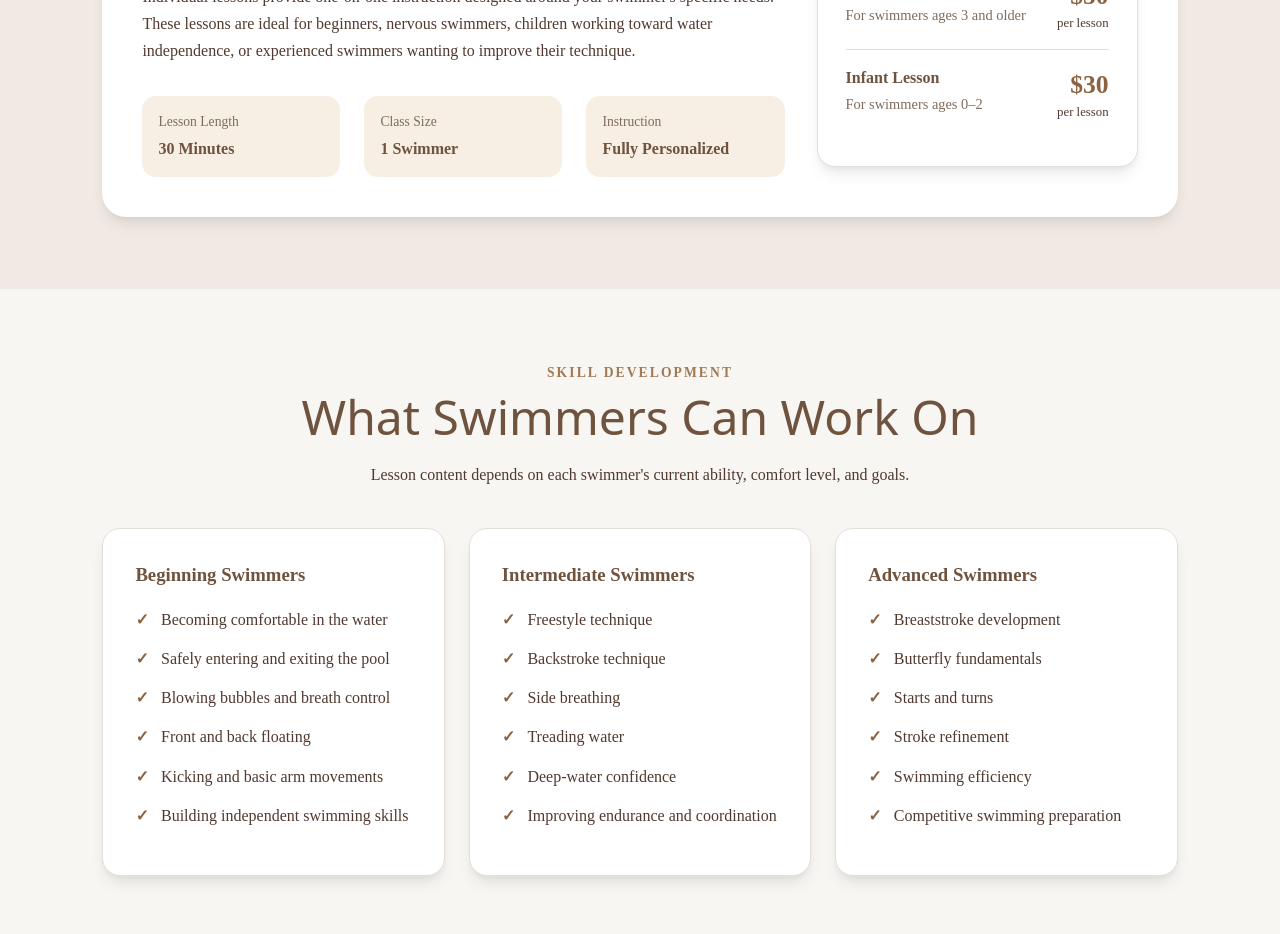
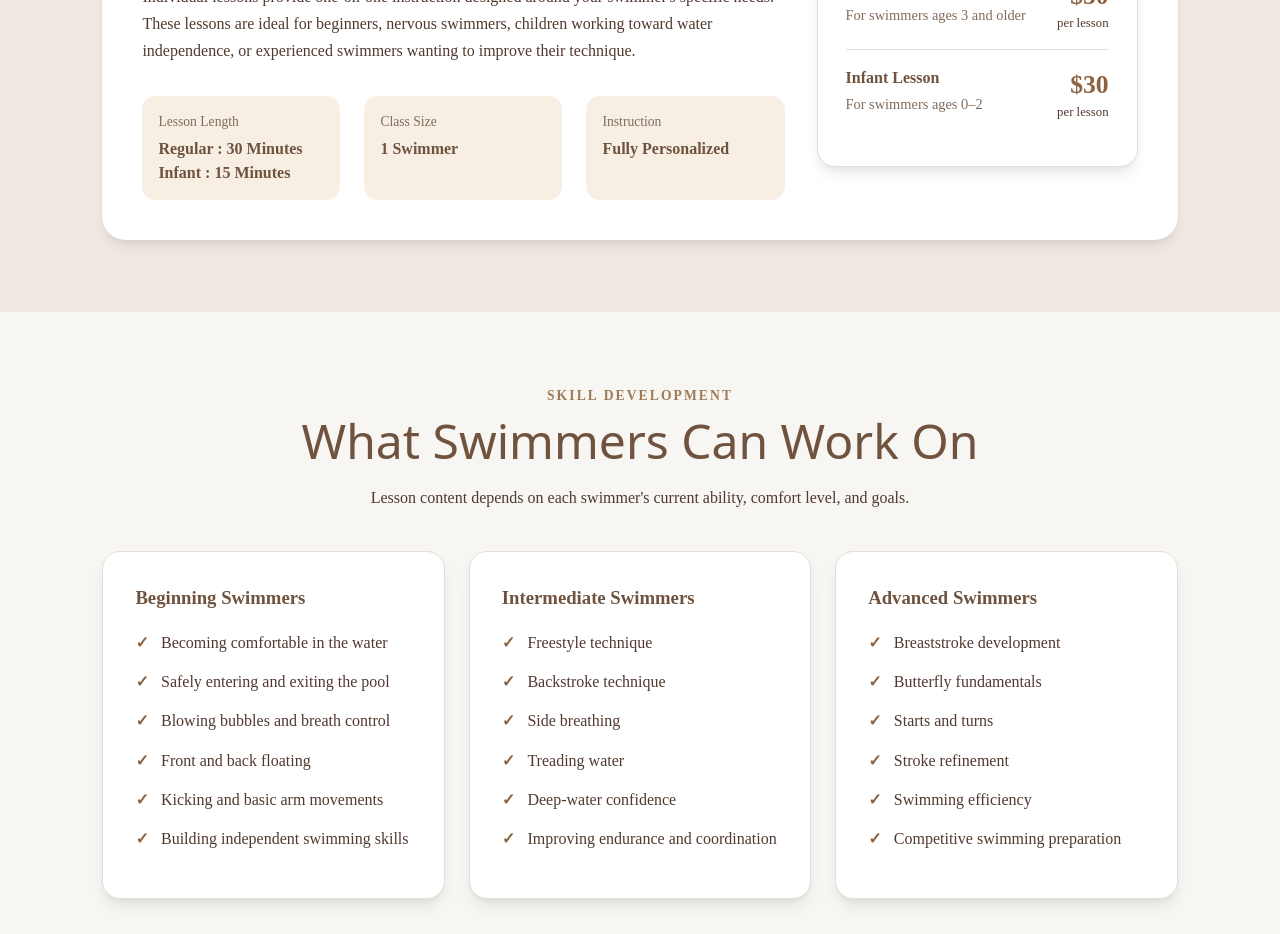
Before and after one commit to Treyman33/ava-website, a React (Vite) app: page /lessons in a window 1280 px wide. Shown: the part 1040-1974 px from the top of the page. Built offline with nearby package versions, Linux system fonts and the light colour scheme; no server answers.

Commit message:
File Sync

```diff
--- a/src/pages/AboutMe.jsx
+++ b/src/pages/AboutMe.jsx
@@ -29,7 +29,7 @@ function AboutMe() {
             <h2>My Story:</h2>
             <p>Hi, my name is Ava Marcum! I am 22 years old and have been teaching swimming lessons every summer for the past 7 years.
                 I originally began to teach swimming lessons when I worked at a public swim school. After working there for 1 year,
-                 I decided to begin giving private lessons as I felt that more indidivualized lessons would be more beneficial for the kids.
+                 I decided to begin giving private lessons as I felt that more individualized lessons would be more beneficial for the kids.
                 I have helped over 100 kids learn to swim, and am excited to teach your kids to swim as well!
             </p>
         </div>
--- a/src/pages/Home.jsx
+++ b/src/pages/Home.jsx
@@ -101,7 +101,7 @@ return (
         <p>
           Hello my name is Ava Marcum! I have been teaching swim lessons
           for 7 years now. I started giving lessons when I worked as a
-          swim instrutor at a public swimming school, then transitioned into giving personalized
+          swim instructor at a public swimming school, then transitioned into giving personalized
           and private lessons as I felt it would be more beneficial for the kids.
         </p>
       </div>
--- a/src/pages/Lessons.jsx
+++ b/src/pages/Lessons.jsx
@@ -70,7 +70,7 @@ function Lessons() {
                                 <div className="lesson-facts">
                                     <div className="lesson-fact">
                                         <span>Lesson Length</span>
-                                        <strong>30 Minutes</strong>
+                                        <strong>Regular : 30 Minutes <br /> Infant : 15 Minutes</strong>
                                     </div>
 
                                     <div className="lesson-fact">
```
Also changed, not shown: 1 other file (tests, documents, lock files or other folders).
